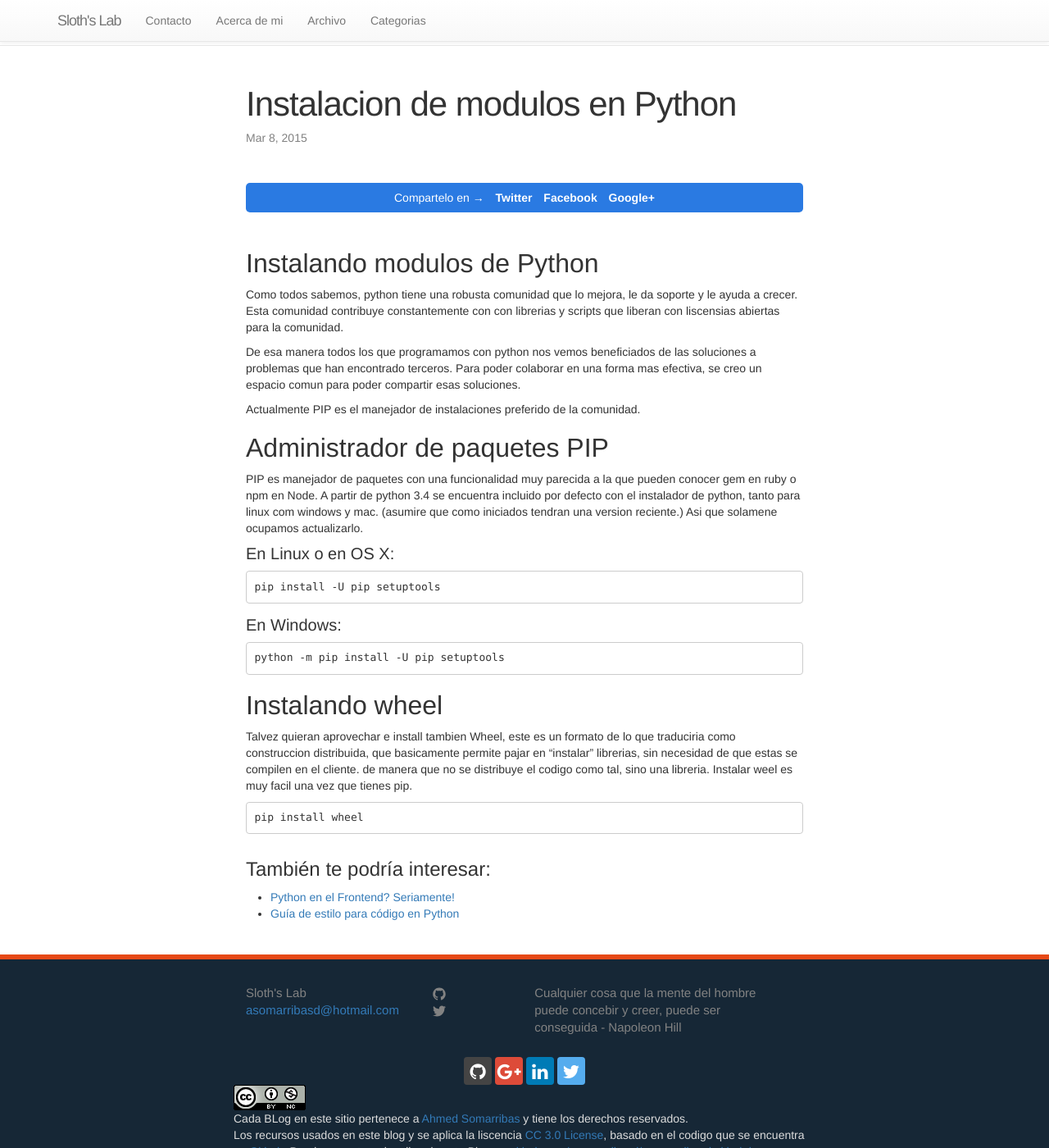
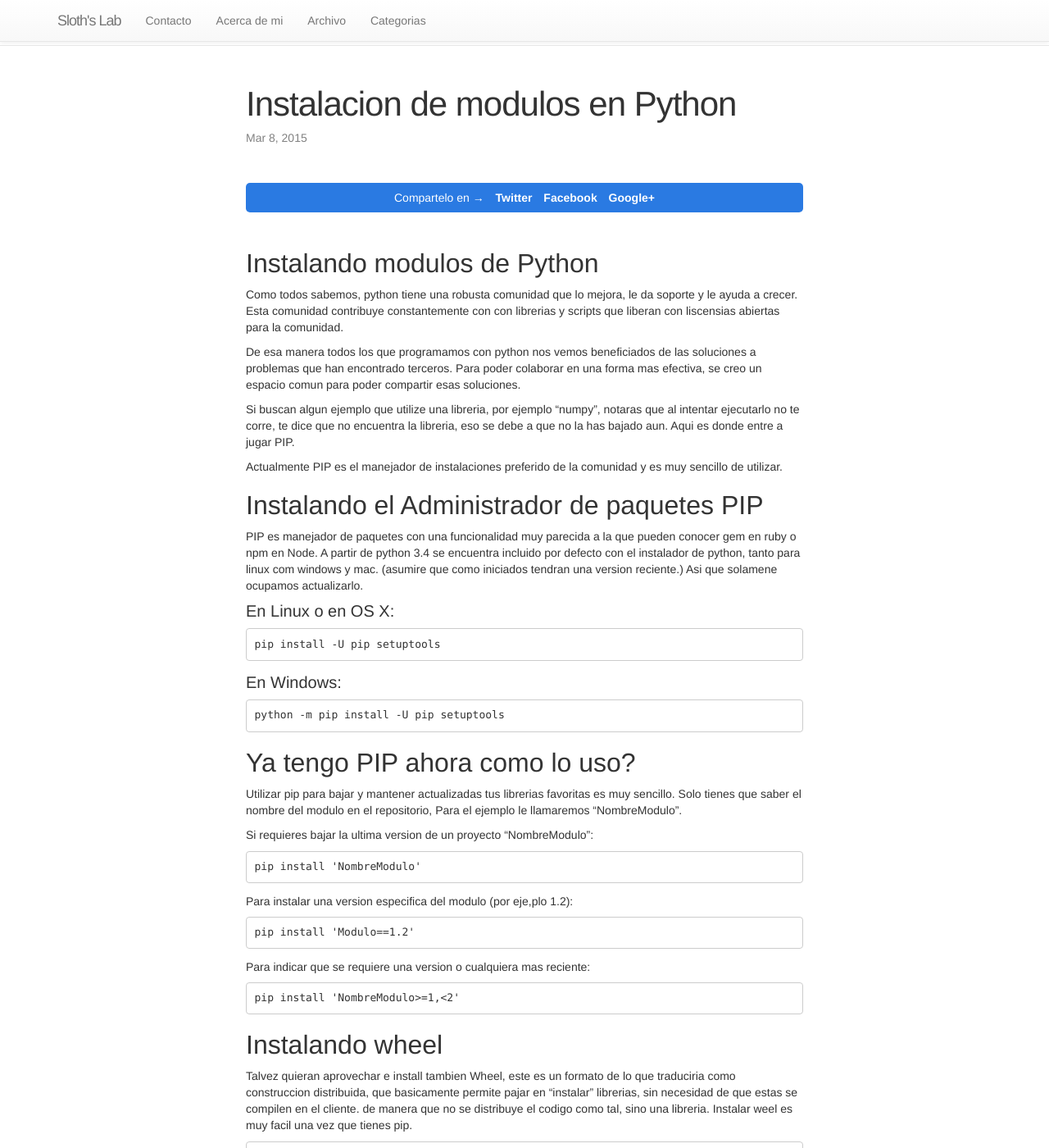
Before and after one commit to asomarribasd/asomarribasd.github.io, a Jekyll site: the page built from _posts/2015-03-08-administrador-paquetes-python.markdown, in a window 1280 px wide and 1400 px high. Shown: the whole window at 82% size. Built offline with Jekyll 4.4.1, drawn with Linux system fonts in a browser that asks for light colours; nearby versions of some CDN libraries; comment, search, counter and statistics services are not loaded.

Commit message:
Arreglo de errores.

````diff
--- a/_posts/2015-03-08-administrador-paquetes-python.markdown
+++ b/_posts/2015-03-08-administrador-paquetes-python.markdown
@@ -12,9 +12,11 @@ Como todos sabemos, python tiene una robusta comunidad que lo mejora, le da sopo
 
 De esa manera todos los que programamos con python nos vemos beneficiados de las soluciones  a problemas que han encontrado terceros. Para poder colaborar en una forma mas efectiva, se creo un espacio comun para poder compartir esas soluciones.
 
-Actualmente PIP es el manejador de instalaciones preferido de la comunidad.
+Si buscan algun ejemplo que utilize una libreria, por ejemplo "numpy", notaras que al intentar ejecutarlo no te corre, te dice que no encuentra la libreria, eso se debe a que no la has bajado aun. Aqui es donde entre a jugar PIP.
 
-## Administrador de paquetes PIP
+Actualmente PIP es el manejador de instalaciones preferido de la comunidad y es muy sencillo de utilizar.
+
+## Instalando el Administrador de paquetes PIP
 
 PIP es manejador de paquetes con una funcionalidad muy parecida a la que pueden conocer gem en ruby  o npm en Node. A partir de python 3.4 se encuentra incluido por defecto con el instalador de python, tanto para linux com windows y mac. (asumire que como iniciados tendran una version reciente.) Asi que solamene ocupamos actualizarlo.
 
@@ -30,6 +32,28 @@ pip install -U pip setuptools
 python -m pip install -U pip setuptools
 ```
 
+## Ya tengo PIP ahora como lo uso?
+
+Utilizar pip para bajar y mantener actualizadas tus librerias favoritas es muy sencillo. Solo tienes que saber el nombre del modulo en el repositorio, Para el ejemplo le llamaremos "NombreModulo".
+
+Si requieres bajar la ultima version de un proyecto “NombreModulo”:
+
+```
+pip install 'NombreModulo'
+```
+
+##### Para instalar una version especifica del modulo (por eje,plo 1.2):
+
+```
+pip install 'Modulo==1.2'
+```
+
+##### Para indicar que se requiere una version o cualquiera mas reciente:
+
+```
+pip install 'NombreModulo>=1,<2'
+```
+
 ## Instalando wheel
 
 Talvez quieran aprovechar e install tambien Wheel, este es un formato de lo que traduciria como construccion distribuida, que basicamente permite pajar en "instalar" librerias, sin necesidad de que estas se compilen en el cliente. de manera que no se distribuye el codigo como tal, sino una libreria.
--- a/_posts/2015-11-13-caso-saudi-aramco.markdown
+++ b/_posts/2015-11-13-caso-saudi-aramco.markdown
@@ -2,10 +2,9 @@
 layout: post
 title:  "Caso Saudi-Aramco!"
 date:   2015-11-13 16:00:00
-categories: [python, "software security"]
+categories: ["software security"]
 tags: [security ]
 ---
-
 
 Calificado como el mayor ataque perpetrado conocido a la fecha, ocupa esta posición no solo por el increíble número de máquinas afectadas, sino también por la afectación a las operaciones de la empresa y los costos a los que se tuvo que incurrir para poder re establecer las operaciones nuevamente, casi 6 meses después del ataque.
 
````
Also changed, not shown: other parts of _posts/2015-03-08-administrador-paquetes-python.markdown (+2 -2 lines).
